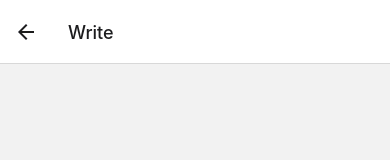
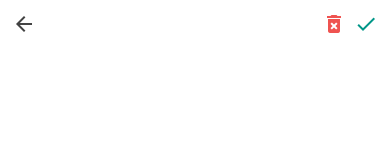
Before and after one commit to gwanduke/rn-day-log, a React Native app: screen /Write in a window 390 px wide. Shown: the top 160 px of the page. Built offline with nearby package versions, Linux system fonts and the light colour scheme.

Commit message:
다이어리 작성 화면 연결

```diff
--- /dev/null
+++ b/components/FloatingWriteButton.js
@@ -0,0 +1,67 @@
+import {useNavigation} from '@react-navigation/core';
+import React from 'react';
+import {Platform, Pressable, StyleSheet, View} from 'react-native';
+import Icon from 'react-native-vector-icons/MaterialIcons';
+
+function FloatingWriteButton() {
+  const navigation = useNavigation();
+
+  const onPress = () => {
+    navigation.navigate('Write');
+  };
+
+  return (
+    <View style={styles.wrapper}>
+      <Pressable
+        style={({pressed}) => [
+          styles.button,
+          Platform.OS === 'ios' && {
+            opacity: pressed ? 0.6 : 1,
+          },
+        ]}
+        android_ripple={{color: 'white'}}
+        onPress={onPress}>
+        <Icon name="add" size={24} style={styles.icon} />
+      </Pressable>
+    </View>
+  );
+}
+
+const styles = StyleSheet.create({
+  wrapper: {
+    position: 'absolute',
+    bottom: 16,
+    right: 16,
+    width: 56,
+    height: 56,
+    borderRadius: 28,
+
+    // ios 전용 그림자 설정
+    shadowColor: '#4d4d4d',
+    shadowOffset: {width: 0, height: 4},
+    shadowOpacity: 0.3,
+    shadowRadius: 4,
+
+    // 안드로이드 전용 그림자 설정
+    elevation: 5,
+
+    // 안드로이드에서 물결 효과가 영역 밖으로 나가지 않도록 방지
+    // ios에서는 overflow가 hidden이면 그림자가 보여지지 않음
+    overflow: Platform.select({
+      android: 'hidden',
+    }),
+  },
+  button: {
+    width: 56,
+    height: 56,
+    borderRadius: 28,
+    backgroundColor: '#009688',
+    justifyContent: 'center',
+    alignItems: 'center',
+  },
+  icon: {
+    color: 'white',
+  },
+});
+
+export default FloatingWriteButton;
--- /dev/null
+++ b/components/TransparentCircleButton.js
@@ -0,0 +1,44 @@
+import React from 'react';
+import {Platform, Pressable, StyleSheet, View} from 'react-native';
+import Icon from 'react-native-vector-icons/MaterialIcons';
+
+function TransparentCircleButton({name, color, hasMarginRight, onPress}) {
+  return (
+    <View
+      style={[styles.iconButtonWrapper, hasMarginRight && styles.rightMargin]}>
+      <Pressable
+        style={({pressed}) => [
+          styles.iconButton,
+          Platform.OS === 'ios' &&
+            pressed && {
+              backgroundColor: '#efefef',
+            },
+        ]}
+        onPress={onPress}
+        android_ripple={{color: '#ededed'}}>
+        <Icon name={name} size={24} color={color} />
+      </Pressable>
+    </View>
+  );
+}
+
+const styles = StyleSheet.create({
+  iconButtonWrapper: {
+    width: 32,
+    height: 32,
+    borderRadius: 16,
+    overflow: 'hidden',
+  },
+  iconButton: {
+    alignItems: 'center',
+    justifyContent: 'center',
+    width: 32,
+    height: 32,
+    borderRadius: 16,
+  },
+  marginRight: {
+    marginRight: 8,
+  },
+});
+
+export default TransparentCircleButton;
--- /dev/null
+++ b/components/WriteHeader.js
@@ -0,0 +1,41 @@
+import React from 'react';
+import {useNavigation} from '@react-navigation/core';
+import {StyleSheet, View} from 'react-native';
+import TransparentCircleButton from './TransparentCircleButton';
+
+function WriteHeader() {
+  const navigation = useNavigation();
+  const onGoBack = () => {
+    navigation.pop();
+  };
+
+  return (
+    <View style={styles.block}>
+      <TransparentCircleButton
+        onPress={onGoBack}
+        name="arrow-back"
+        color="#424242"
+      />
+      <View style={styles.buttons}>
+        <TransparentCircleButton name="delete-forever" color="#ef5350" />
+        <TransparentCircleButton name="check" color="#009688" />
+      </View>
+    </View>
+  );
+}
+
+const styles = StyleSheet.create({
+  block: {
+    height: 48,
+    paddingHorizontal: 8,
+    flexDirection: 'row',
+    alignItems: 'center',
+    justifyContent: 'space-between',
+  },
+  buttons: {
+    flexDirection: 'row',
+    alignItems: 'center',
+  },
+});
+
+export default WriteHeader;
--- a/screens/FeedsScreen.js
+++ b/screens/FeedsScreen.js
@@ -1,12 +1,19 @@
 import React from 'react';
 import {StyleSheet, View} from 'react-native';
+import FloatingWriteButton from '../components/FloatingWriteButton';
 
 function FeedsScreen() {
-  return <View style={styles.block} />;
+  return (
+    <View style={styles.block}>
+      <FloatingWriteButton />
+    </View>
+  );
 }
 
 const styles = StyleSheet.create({
-  block: {},
+  block: {
+    flex: 1,
+  },
 });
 
 export default FeedsScreen;
--- a/screens/RootStack.js
+++ b/screens/RootStack.js
@@ -15,7 +15,13 @@ function RootStack() {
           headerShown: false,
         }}
       />
-      <Stack.Screen name="Write" component={WriteScreen} />
+      <Stack.Screen
+        name="Write"
+        component={WriteScreen}
+        options={{
+          headerShown: false,
+        }}
+      />
     </Stack.Navigator>
   );
 }
--- a/screens/WriteScreen.js
+++ b/screens/WriteScreen.js
@@ -1,12 +1,21 @@
 import React from 'react';
-import {StyleSheet, View} from 'react-native';
+import {StyleSheet} from 'react-native';
+import {SafeAreaView} from 'react-native-safe-area-context';
+import WriteHeader from '../components/WriteHeader';
 
 function WriteScreen() {
-  return <View style={styles.block} />;
+  return (
+    <SafeAreaView style={styles.block}>
+      <WriteHeader />
+    </SafeAreaView>
+  );
 }
 
 const styles = StyleSheet.create({
-  block: {},
+  block: {
+    flex: 1,
+    backgroundColor: 'white',
+  },
 });
 
 export default WriteScreen;
```
